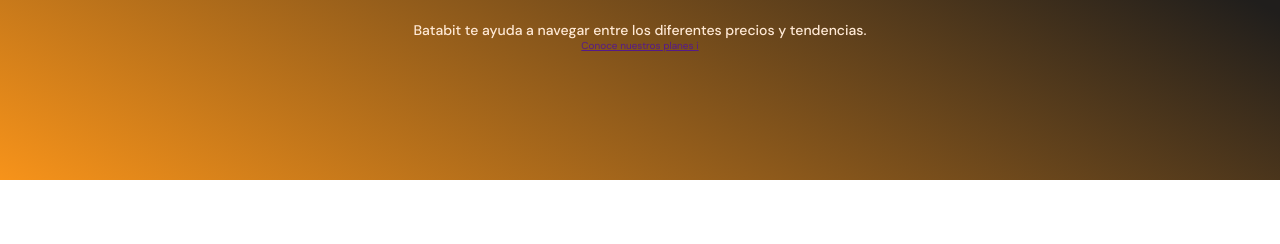
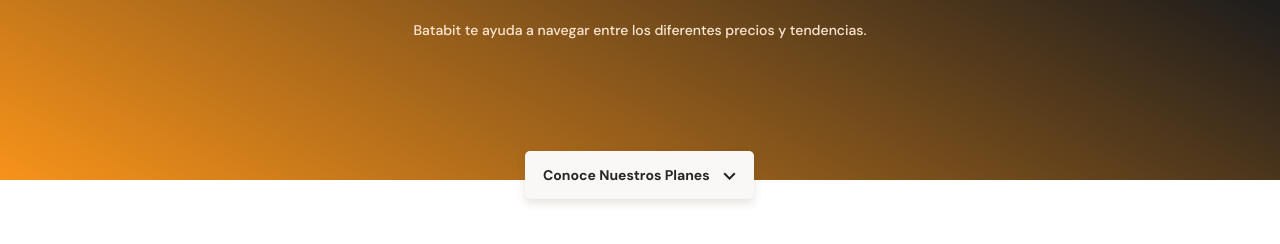
Before and after one commit to pepinadas/Batatabit-clone, a plain HTML site: page index.html in a window 1280 px wide. Shown: the part 154-398 px from the top of the page. Drawn offline with Linux system fonts and the light colour scheme.

Commit message:
Terminado el header

```diff
--- a/index.html
+++ b/index.html
@@ -18,7 +18,7 @@
             <p>
                 Batabit te ayuda a navegar entre los diferentes precios y tendencias.
             </p>
-            <a href="" class="header--button">Conoce nuestros planes <span>i</span></a>
+            <a href="" class="header--button">Conoce Nuestros Planes <span></span></a>
         </div>
     </header>
     <main>
--- a/style.css
+++ b/style.css
@@ -69,3 +69,30 @@
     line-height: 1.8rem;
     color: var(--soft-orange);
 }
+.header--title-container .header--button {
+    position: absolute;
+    /* ASOMBROSO */
+    left: calc(50% - 115px);
+    top: 270px;
+    display: block;
+    margin-top: 35px;
+    padding: 15px;
+    width: 229px;
+    height: 48px;
+    background-color: var(--off-white);
+    /* Sombra */
+    box-shadow: 0px 4px 8px rgba(89, 73, 30, 0.16);
+    border: none;
+    border-radius: 5px;
+    font-size: 1.4rem;
+    font-weight: bold;
+    text-decoration: none;
+    color: var(--black);
+}
+.header--button span {
+    display: inline-block;
+    width: 13px;
+    height: 8px;
+    margin-left: 10px;
+    background-image: url('./assets/icons/down-arrow.svg');
+}
```
